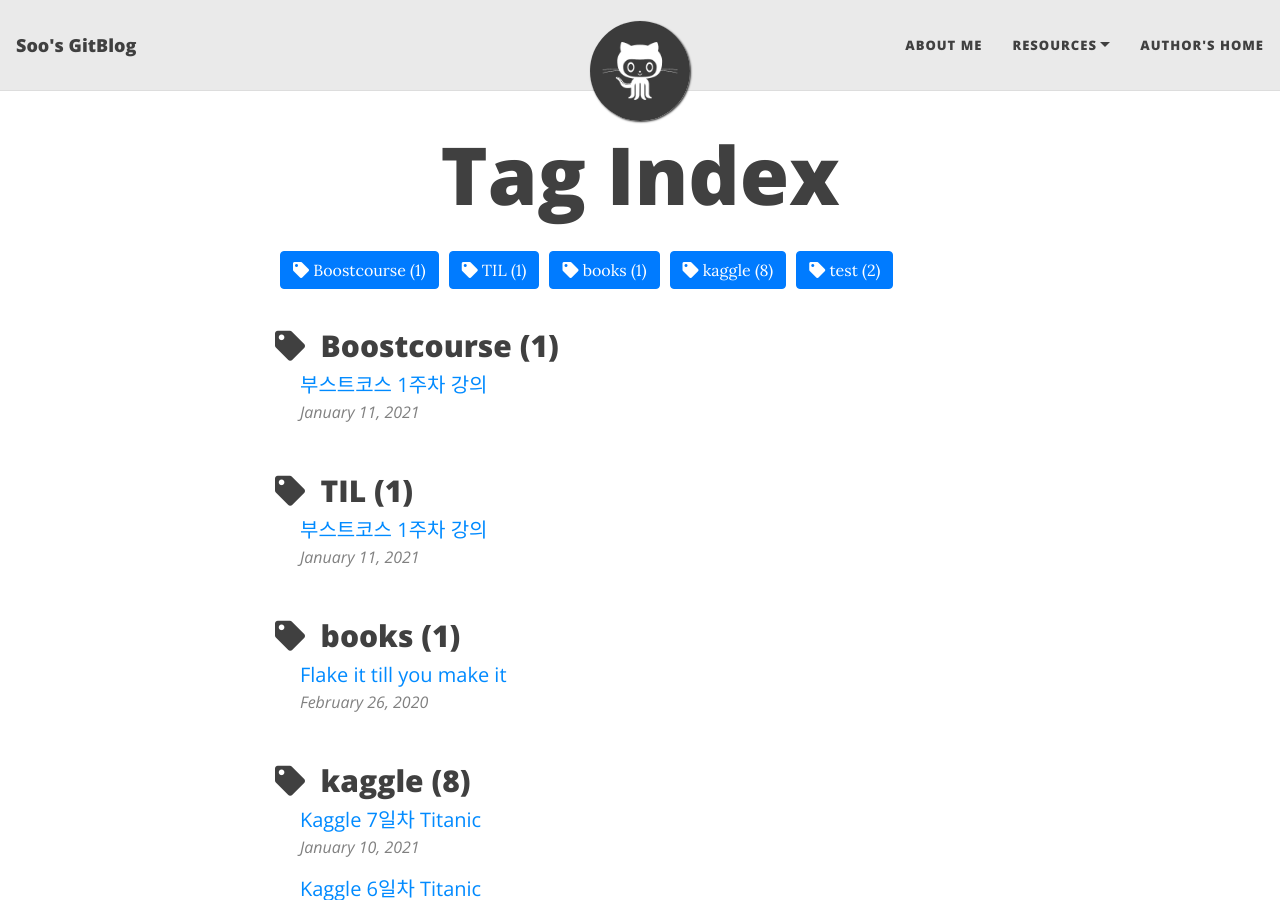
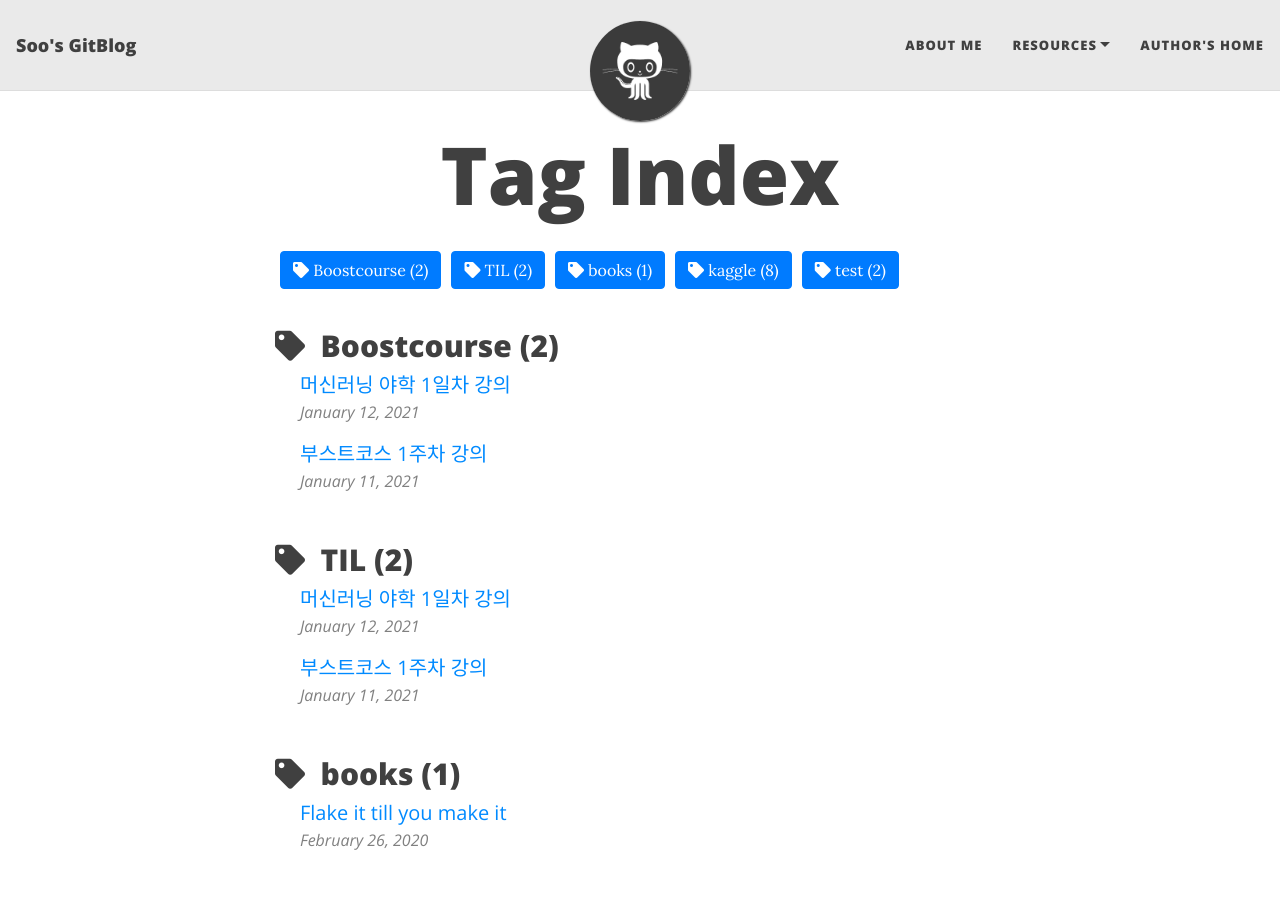
Before and after one commit to Soo-Im/Soo-Im.github.io, a Jekyll site: the page built from tags.html, in a window 1280 px wide and 900 px high. Built offline with Jekyll 4.4.1, drawn with Linux system fonts in a browser that asks for light colours; nearby versions of some CDN libraries; part of the change alters nothing that is shown.

Commit message:
MachineLearning1

```diff
--- /dev/null
+++ b/_posts/2021-01-12-MachineLearning-1.md
@@ -0,0 +1,44 @@
+---
+layout: post
+title: 머신러닝 야학 1일차 강의
+subtitle: 머신러닝 이론
+gh-repo: daattali/beautiful-jekyll
+gh-badge: [star, fork, follow]
+tags: [TIL, Boostcourse]
+comments: true
+---
+
+## 머신러닝 분류
+<img src="https://user-images.githubusercontent.com/40853572/104329526-57842000-5530-11eb-9da8-77e18c1f812e.jpeg" width="550">
+
+출처: 생활코딩
+### &nbsp;&nbsp;&nbsp;&nbsp;1) 지도학습 Supervised Learning
+기계를 데이터를 이용해 '가르친다'. 데이터를 학습시켜 모델을 만드는 것을 의미한다.
+### &nbsp;&nbsp;&nbsp;&nbsp;2) 비지도학습 Unsupervised Learning
+지도학습에 포함되지 않는 학습. 기계가 데이터의 성격을 파악하거나 정리하는 등의 작업에 사용한다.
+### &nbsp;&nbsp;&nbsp;&nbsp;3) 강화학습 Reinforcement Learning
+지도학습과 유사하나 정답을 직접 알려주는 지도학습과 달리, 상벌과 반복을 통해 기계가 더 좋은 결과를 만든다.
+
+
+## 지도학습
+과거의 데이터(독립변수-종속변수)를 학습하여 미지의 결과를 추측하는 데 주로 사용함
+### &nbsp;&nbsp;&nbsp;&nbsp;1) 분류 classification
+종속 변수가 범주형 데이터(이름 등)인 경우 (예: 스팸 메일 여부, 합격 여부, 등급...)
+### &nbsp;&nbsp;&nbsp;&nbsp;2) 회귀 regression
+종속 변수가 양적 데이터인 경우
+
+
+## 비지도 학습
+독립/종속 변수 구분 없이 데이터 자체의 특성을 파악하고 그룹을 만드는 데 주로 사용함
+### &nbsp;&nbsp;&nbsp;&nbsp;1) 군집화 clustering
+어떤 대상으로부터 그룹을 만드는 것. 대상을 특정 그룹에 포함시키는 작업은 '분류', 그룹을 만드는 것을 '군집화'라 한다.
+### &nbsp;&nbsp;&nbsp;&nbsp;2) 연관 규칙 학습 association rule learning
+장바구니 학습이라고도 부르는 소위 '추천' 시스템. a 제품과 b 제품을 함께 이용하는 고객이 많다-와 같은 작업을 한다.
+### &nbsp;&nbsp;&nbsp;&nbsp;3) 변환 transformation
+원데이터를 쉽게 이해할 수 있도록 표현하는 것. 차원 축소 dimensionality reduction (PCA 등)이 대표적인 예시이다.
+
+
+## 강화 학습
+지도 학습이 배움이라면 강화 학습은 경험. 상벌 체계를 통해 더 좋은 답안을 찾는다는 것이 기본 아이디어이다.
+환경(environment)으로부터 현재의 상태(state)와 보상(reward)이 에이전트(agent)에게 전달이 되면,
+에이전트는 보상을 받기 위한 정책(policy)를 세워 행동(action)을 한다.
```
Also changed, not shown: _posts/2020-12-27-first.md (line endings or trailing spaces), _posts/2020-12-28-titanic-1.md (line endings or trailing spaces), _posts/2020-12-29-titanic-2.md (line endings or trailing spaces), _posts/2020-12-31-titanic-3.md (line endings or trailing spaces), _posts/2021-01-02-titanic-4.md (line endings or trailing spaces), _posts/2021-01-04-titanic-5.md (line endings or trailing spaces).
